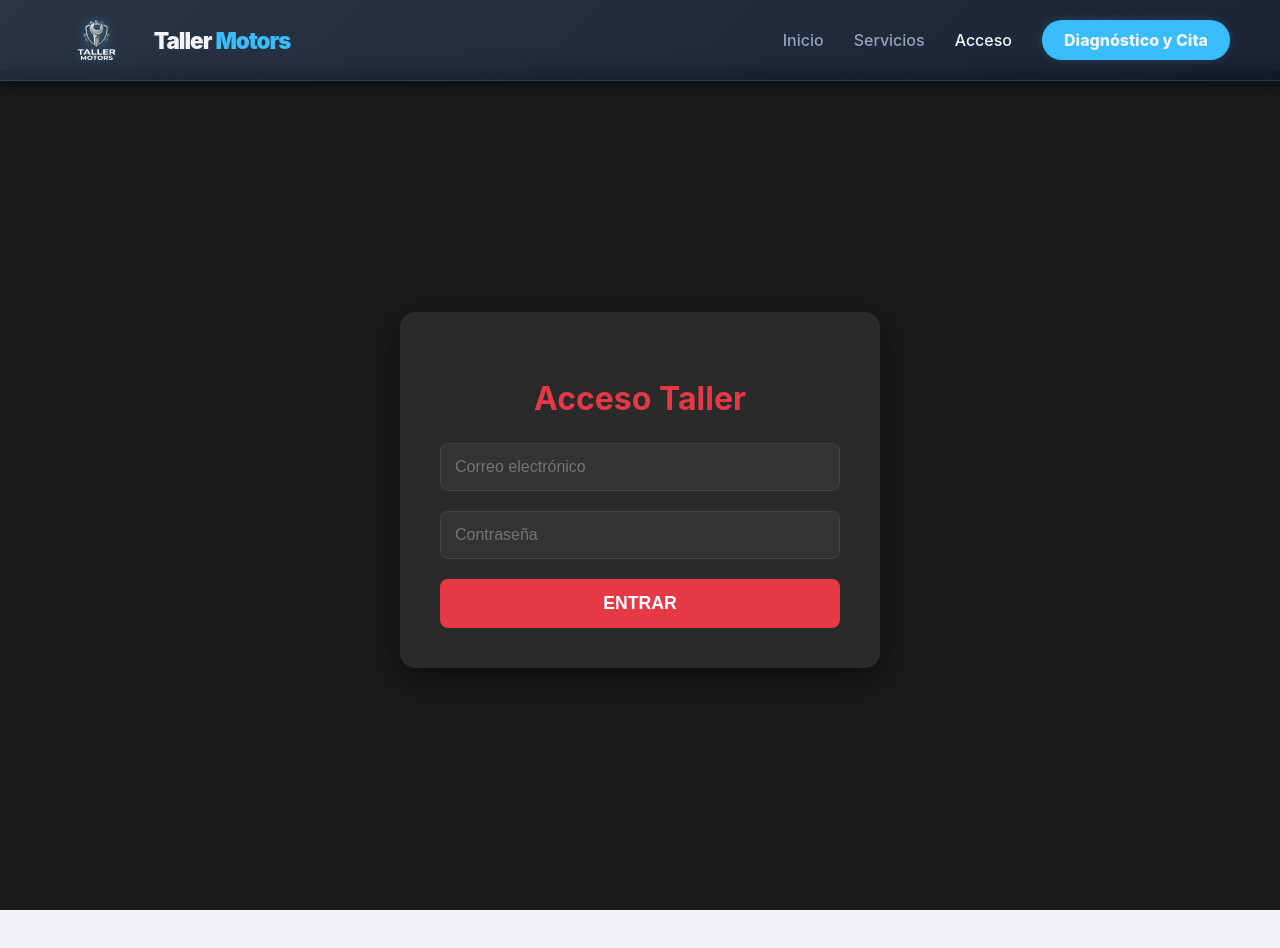
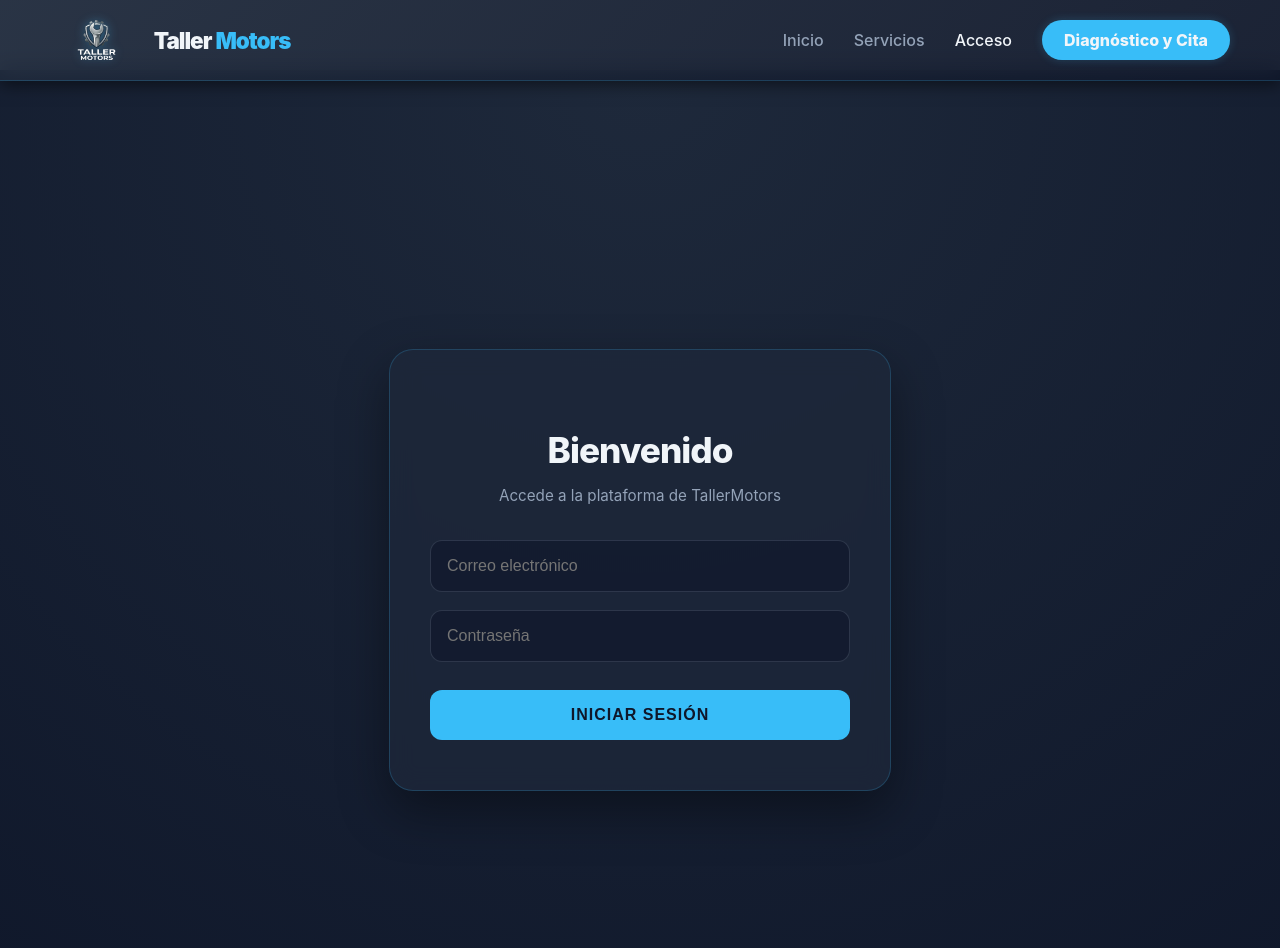
Before and after one commit to alfonso964/taller-proyecto-intermodular, a React (Vite) app: page /login in a window 1280 px wide. Shown: the top 948 px of the page. Before the commit the page ends 910 px from the top, so only its background shows below. Built offline with nearby package versions, Linux system fonts and the light colour scheme; no server answers.

Commit message:
cambios en los estilos del login

```diff
--- a/src/pages/Login.jsx
+++ b/src/pages/Login.jsx
@@ -1,7 +1,7 @@
 import React, { useState } from 'react';
 import { supabase } from '../supabaseClient';
 import { useNavigate } from 'react-router-dom';
-import '../styles/Login.css'; // Importamos los estilos
+import '../styles/Login.css'; // Importamos los nuevos estilos profesionales
 
 const Login = () => {
   const [email, setEmail] = useState('');
@@ -11,6 +11,7 @@ const Login = () => {
   const manejarLogin = async (e) => {
     e.preventDefault();
 
+    // Inicio de sesión con Supabase
     const { data, error } = await supabase.auth.signInWithPassword({
       email,
       password,
@@ -19,12 +20,14 @@ const Login = () => {
     if (error) {
       alert("Error: " + error.message);
     } else {
+      // Verificamos el rol en la tabla de perfiles
       const { data: perfil } = await supabase
         .from('perfiles')
         .select('rol')
         .eq('id', data.user.id)
         .single();
 
+      // Redirección inteligente según el rol
       if (perfil?.rol === 'admin') {
         navigate('/admin');
       } else {
@@ -36,7 +39,9 @@ const Login = () => {
   return (
     <div className="contenedor-login">
       <div className="tarjeta-login">
-        <h2 className="titulo-login">Acceso Taller</h2>
+        <h2 className="titulo-login">Bienvenido</h2>
+        <p className="subtitulo-login">Accede a la plataforma de TallerMotors</p>
+
         <form onSubmit={manejarLogin} className="formulario-login">
           <input
             type="email"
@@ -55,7 +60,7 @@ const Login = () => {
             required
           />
           <button type="submit" className="boton-login">
-            ENTRAR
+            Iniciar Sesión
           </button>
         </form>
       </div>
--- a/src/styles/Login.css
+++ b/src/styles/Login.css
@@ -1,62 +1,85 @@
 .contenedor-login {
     padding: 100px 20px;
-    text-align: center;
-    background-color: #1a1a1a;
-    color: white;
-    min-height: 80vh;
     display: flex;
     justify-content: center;
     align-items: center;
+    min-height: 100vh;
+    /* Un degradado sutil para el fondo */
+    background: radial-gradient(circle at top, #1e293b 0%, #0f172a 100%);
 }
 
 .tarjeta-login {
-    max-width: 400px;
+    max-width: 420px;
     width: 100%;
-    background: #2a2a2a;
-    padding: 40px;
-    border-radius: 15px;
-    box-shadow: 0 10px 30px rgba(0,0,0,0.5);
+    /* Efecto Glassmorphism */
+    background: rgba(30, 41, 59, 0.7);
+    backdrop-filter: blur(12px);
+    -webkit-backdrop-filter: blur(12px);
+    padding: 50px 40px;
+    border-radius: 24px;
+    border: 1px solid rgba(56, 189, 248, 0.2);
+    box-shadow: 0 20px 50px rgba(0, 0, 0, 0.4);
+    text-align: center;
 }
 
 .titulo-login {
-    color: #e63946;
-    margin-bottom: 25px;
-    font-size: 2rem;
-    font-weight: bold;
+    color: #f1f5f9;
+    margin-bottom: 8px;
+    font-size: 2.2rem;
+    font-weight: 800;
+    letter-spacing: -1px;
+}
+
+.subtitulo-login {
+    color: #94a3b8;
+    margin-bottom: 35px;
+    font-size: 0.95rem;
 }
 
 .formulario-login {
     display: flex;
     flex-direction: column;
-    gap: 20px;
+    gap: 18px;
 }
 
 .entrada-login {
-    padding: 14px;
-    border-radius: 8px;
-    border: 1px solid #444;
-    background-color: #333;
+    padding: 16px;
+    border-radius: 12px;
+    border: 1px solid rgba(148, 163, 184, 0.2);
+    background: rgba(15, 23, 42, 0.6);
     color: white;
     outline: none;
     font-size: 1rem;
+    transition: all 0.3s ease;
 }
 
 .entrada-login:focus {
-    border-color: #e63946;
+    border-color: #38bdf8;
+    background: rgba(15, 23, 42, 0.9);
+    box-shadow: 0 0 15px rgba(56, 189, 248, 0.15);
 }
 
 .boton-login {
-    padding: 14px;
-    background-color: #e63946;
-    color: white;
+    margin-top: 10px;
+    padding: 16px;
+    background: #38bdf8;
+    color: #0f172a;
     border: none;
-    border-radius: 8px;
-    font-weight: bold;
-    font-size: 1.1rem;
+    border-radius: 12px;
+    font-weight: 800;
+    font-size: 1rem;
     cursor: pointer;
-    transition: background 0.3s ease;
+    text-transform: uppercase;
+    letter-spacing: 1px;
+    transition: all 0.3s cubic-bezier(0.4, 0, 0.2, 1);
 }
 
 .boton-login:hover {
-    background-color: #c32f3a;
+    background: #0ea5e9;
+    transform: translateY(-2px);
+    box-shadow: 0 10px 20px rgba(56, 189, 248, 0.3);
 }
+
+.boton-login:active {
+    transform: translateY(0);
+}
```
